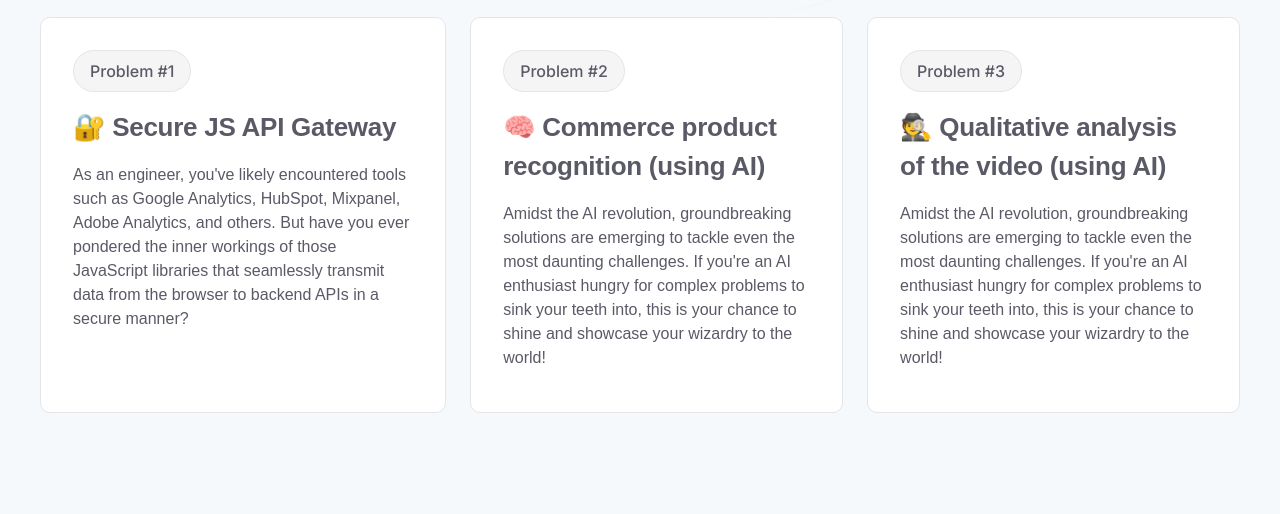
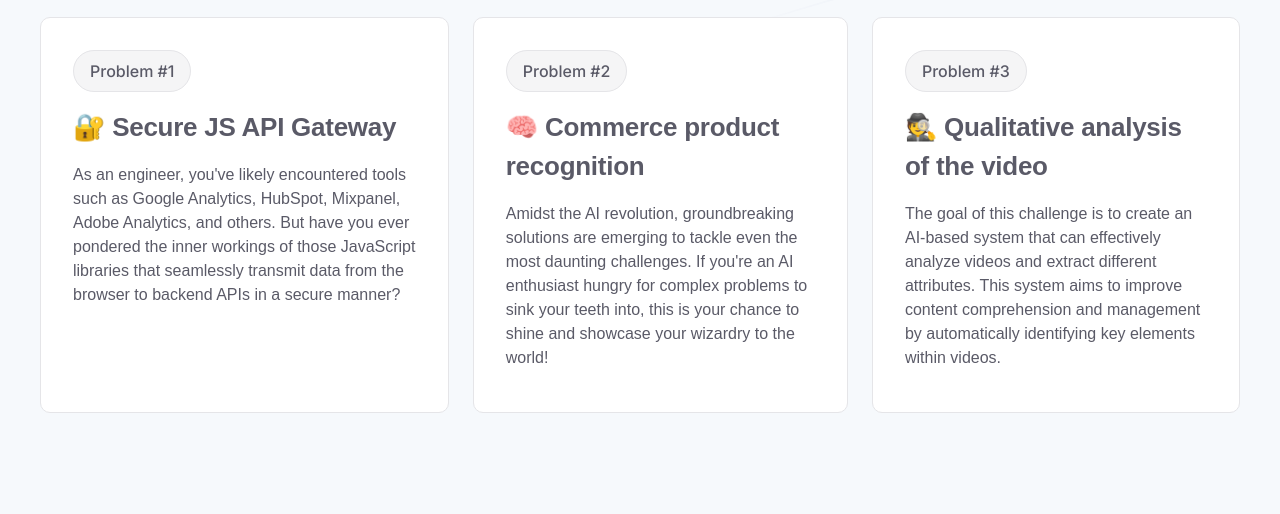
Before and after one commit to getphyllo/getphyllo.github.io, a plain HTML site: page index.html in a window 1280 px wide. Shown: the part 927-1441 px from the top of the page. Drawn offline with Linux system fonts and the light colour scheme.

Commit message:
Updated problem overview

```diff
--- a/index.html
+++ b/index.html
@@ -63,13 +63,13 @@
                         </div>
                         <div class="problem-box" onclick="openModal(1);">
                             <div class="problem-chip-ui">Problem #2</div>
-                            <h2 class="problem-title">🧠 Commerce product recognition (using AI)</h2>
+                            <h2 class="problem-title">🧠 Commerce product recognition</h2>
                             <p class="problem-explanation">Amidst the AI revolution, groundbreaking solutions are emerging to tackle even the most daunting challenges. If you're an AI enthusiast hungry for complex problems to sink your teeth into, this is your chance to shine and showcase your wizardry to the world!</p>
                         </div>
                         <div class="problem-box" onclick="openModal(2);">
                             <div class="problem-chip-ui">Problem #3</div>
-                            <h2 class="problem-title">🕵 Qualitative analysis of the video (using AI)</h2>
-                            <p class="problem-explanation">Amidst the AI revolution, groundbreaking solutions are emerging to tackle even the most daunting challenges. If you're an AI enthusiast hungry for complex problems to sink your teeth into, this is your chance to shine and showcase your wizardry to the world!</p>
+                            <h2 class="problem-title">🕵 Qualitative analysis of the video</h2>
+                            <p class="problem-explanation">The goal of this challenge is to create an AI-based system that can effectively analyze videos and extract different attributes. This system aims to improve content comprehension and management by automatically identifying key elements within videos.</p>
                         </div>
                     </div>
                 </div>
--- a/script.js
+++ b/script.js
@@ -13,7 +13,7 @@ var problems = [
         // additionalExplanation: `Craft a script capable of processing both inputs and delivering accurate outputs. The script can be written in any programming language, capable of seamlessly handling various inputs beyond the provided samples. Accuracy is key, so feel free to leverage any publicly available tools like Google Vision AI, AWS AI services, or open-source libraries to enhance identification precision. Are you prepared to embark on this coding adventure? Let's roll up our sleeves and unleash the full potential of automation!`,
 
         problem: "Problem #2",
-        title: "🧠 Commerce product recognition (using AI)",
+        title: "🧠 Commerce product recognition",
         explanation: `You have been given a picture of a product and a video. Write a script to find all the timestamp ranges in the given video where the product from the given image appears. Below, you'll find a few set of test inputs for your experimentation.`,
         sampleLinks: [
             { label: "Sample Video,", link: "https://www.instagram.com/reel/C3AoUTgIIiH/" },
@@ -22,7 +22,7 @@ var problems = [
     },
     {
         problem: "Problem #3",
-        title: "🕵 Qualitative analysis of the video (using AI)",
+        title: "🕵 Qualitative analysis of the video",
         explanation: `Given a video, develop a script to conduct qualitative analysis on attributes outlined in the attached Google Sheet. The attributes are categorized as either "good to have" or "must have," with greater accuracy in recognizing a higher number of "good to have" attributes being desirable.`,
         sampleLinks: [
             { label: "Video Attributes Google Sheet", link: "https://docs.google.com/spreadsheets/d/1p6-0Vop3klJeVVjW5ObvsDwswPqYfHyZLr23o5PQjk0/edit?usp=sharing" },
```
